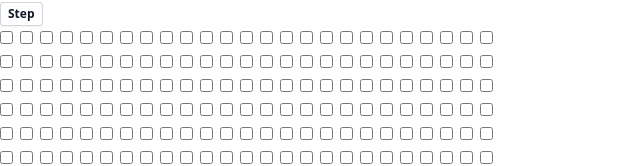
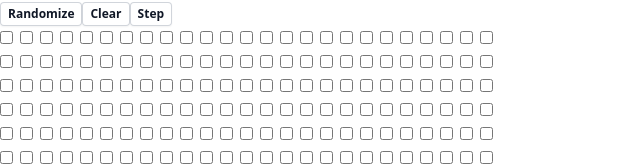
Before and after one commit to ahuth/checkbox-life, a React (Vite) app: page / in a window 1280 px wide. Shown: the top 166 px of the page, without its empty margins (0-640 px from the left). Built offline with nearby package versions, Linux system fonts and the light colour scheme.

Commit message:
Add randomize and clear buttons

```diff
--- a/src/components/App.tsx
+++ b/src/components/App.tsx
@@ -14,12 +14,22 @@ function toggle(index: number, values: number[]) {
   return nextState;
 }
 
+function randomize(values: number[]) {
+  return values.map(() => Math.round(Math.random()));
+}
+
+function clear() {
+  return initialValues;
+}
+
 export default function App() {
   const [values, setValues] = useState(initialValues);
 
   return (
     <main>
       <div>
+        <Button onClick={() => setValues(randomize)}>Randomize</Button>
+        <Button onClick={() => setValues(clear)}>Clear</Button>
         <Button onClick={() => setValues(next)}>Step</Button>
       </div>
       <ol className="grid grid-cols-[repeat(25,20px)]">
```
